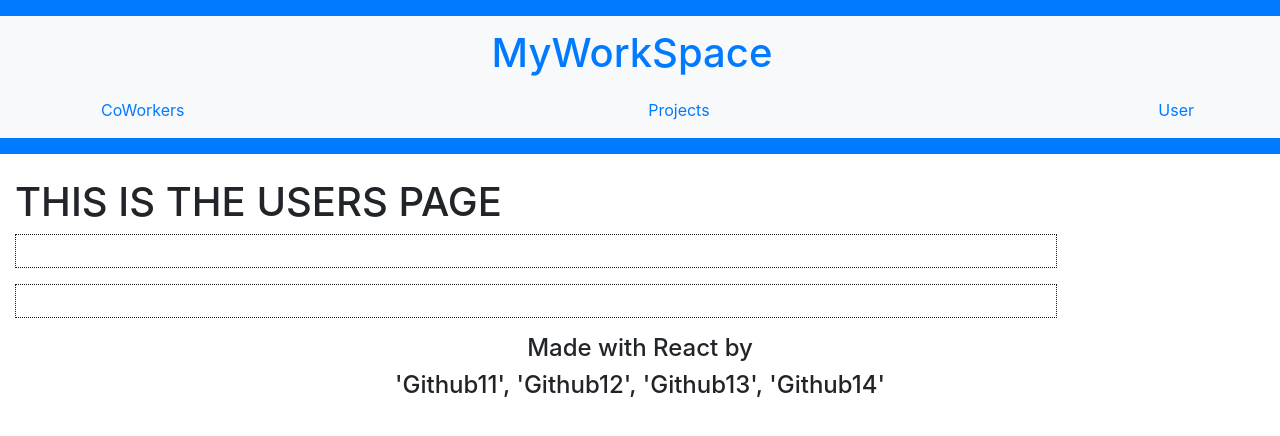
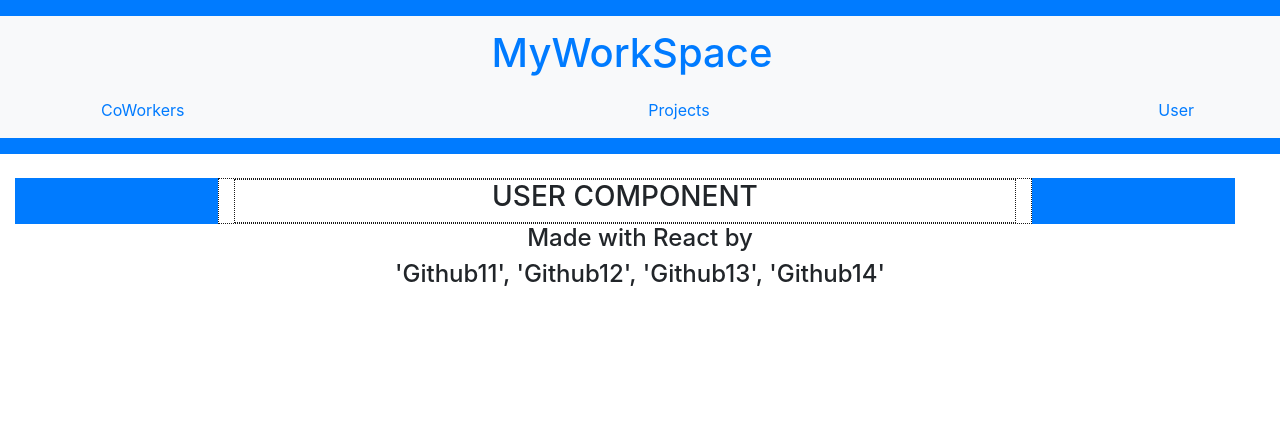
Before and after one commit to Krimeas/myworkspace, a React (Create React App) app in the folder client/: page /user in a window 1280 px wide. Shown: the top 436 px of the page. Built offline with nearby package versions, Linux system fonts and the light colour scheme.

Commit message:
Temp for pull

```diff
--- a/client/src/pages/User.js
+++ b/client/src/pages/User.js
@@ -1,4 +1,4 @@
-import React from 'react';
+import React from "react";
 // import { useParams } from 'react-router-dom';
 // import { useQuery } from '@apollo/client';
 // import { useMutation } from '@apollo/client';
@@ -11,7 +11,6 @@ import React from 'react';
 // import { QUERY_USERCOMMENTS, QUERY_PROJECTS} from '../utils/queries';
 // import { ADD_USERCOMMENT } from '../utils/mutations';
 
-
 const User = () => {
   // const { loading, data } = useQuery(QUERY_USERCOMMENTS, QUERY_PROJECTS);
   // const comments = data?.comments || [];
@@ -20,15 +19,10 @@ const User = () => {
   return (
     <main>
       {/* My Messages/comments should hug the left side of the page, likely col-3 */}
-      <h1>THIS IS THE USERS PAGE</h1>
-      <div className="flex-row justify-center">
-        <div
-          className="col-12 col-md-10 mb-3 p-3"
-          style={{ border: '1px dotted #1a1a1a' }}
-        >
+      <div className="text-center row col-xl-12">
+        <div className="col-xl-2 justify-content-left bg-primary ">
           {/* <MyMessageForm /> */}
-        </div>
-        {/* <div className="col-12 col-md-8 mb-3">
+          {/* <div className="col-12 col-xl-8 mb-3">
                 {loading ? (
                   <div>Loading...</div>
                 ) : ( null
@@ -40,24 +34,25 @@ const User = () => {
               </div> */}
         </div>
 
-
-      <div>
+        <div className="col-xl-8" style={{ border: "1px dotted #1a1a1a" }}>
+          <div style={{ border: "1px dotted #1a1a1a" }}>
+            <h3>USER COMPONENT</h3>
             {/*  */}
             {/* Eventually, the User Compoents go in another div here.  Whatever we decide those are.  About me and such? */}
             {/*  */}
           </div>
-
+        </div>
 
           {/* my projects should hug the right side of the page. likely col-3 */}
-      <div className="flex-row justify-center">
-        <div
-          className="col-12 col-md-10 mb-3 p-3"
-          style={{ border: '1px dotted #1a1a1a' }}
-        >
-          {/* <MyProjects
+
+          <div className="col-xl-2 justify-content-left bg-primary ">
+            {/* {loading ? (
+              <div>Loading...</div>
+            ) : (
+            <MyProjects
             projects={projects}
-          /> */}
-
+            />
+            )} */}
           </div>
       </div>
     </main>
```
Lines whose indentation alone changed are shown as unchanged.
